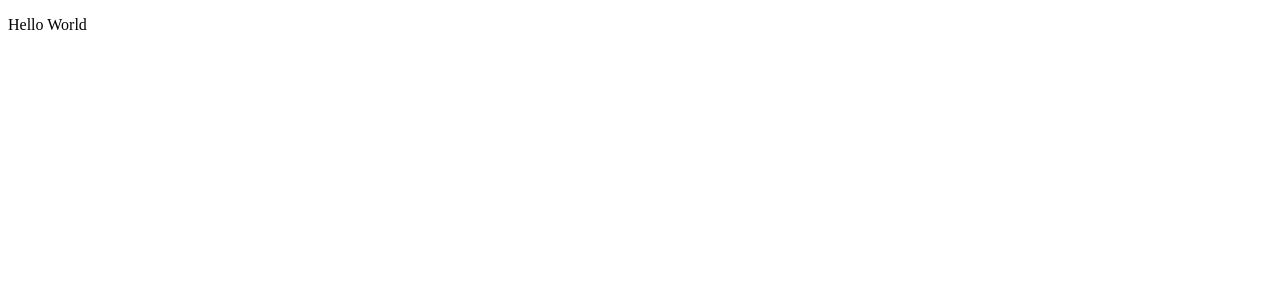
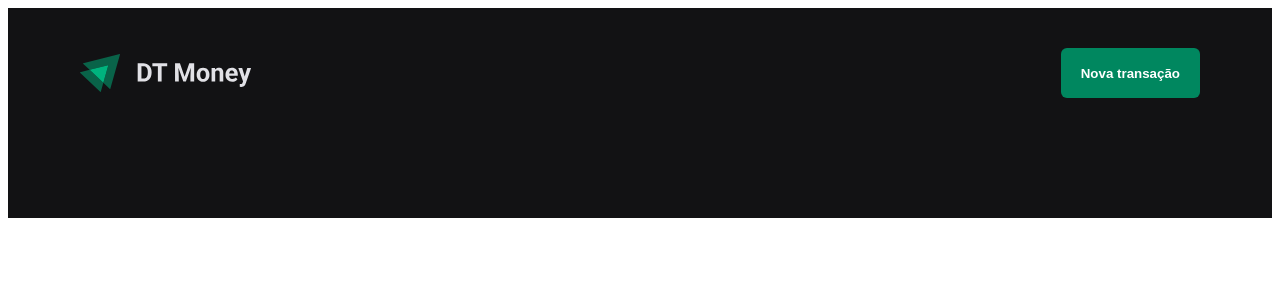
Before and after one commit to henriqueholz/DTMoney, a React (Vite) app: page / in a window 1280 px wide. Shown: the top 300 px of the page. Built offline with nearby package versions, Linux system fonts and the light colour scheme.

Commit message:
Creating header component

```diff
--- a/src/App.tsx
+++ b/src/App.tsx
@@ -1,12 +1,11 @@
 import { ThemeProvider } from "styled-components"
+import { Transactions } from "./pages/Transactions"
 import { defaultTheme } from "./styles/themes/default"
 
 export function App() {
   return (
     <ThemeProvider theme={defaultTheme}>
-      <p>
-        Hello World
-      </p>
+      <Transactions />
     </ThemeProvider>
   )
 }
--- /dev/null
+++ b/src/components/Header/index.tsx
@@ -0,0 +1,15 @@
+import { HeaderContainer, HeaderContent, NewTransactionButton } from "./styles";
+
+import logoImg from "../../assets/logo.svg"
+
+export function Header() {
+  return (
+    <HeaderContainer>
+      <HeaderContent>
+        <img src={logoImg} alt="" />
+
+        <NewTransactionButton>Nova transação</NewTransactionButton>
+      </HeaderContent>
+    </HeaderContainer>
+  );
+}
--- /dev/null
+++ b/src/components/Header/styles.ts
@@ -0,0 +1,31 @@
+import styled from "styled-components";
+
+export const HeaderContainer = styled.header`
+  background: ${props => props.theme["gray-900"]};
+  padding: 2.5rem 0 7.5rem;
+`;
+
+export const HeaderContent = styled.div`
+  width: 100%;
+  max-width: 1120px;
+  margin: 0 auto;
+  padding: 0 1.5rem;
+  display: flex;
+  justify-content: space-between;
+  align-items: center;
+`;
+
+export const NewTransactionButton = styled.button`
+  height: 50px;
+  border: 0;
+  background: ${props => props.theme["green-500"]};
+  color: ${props => props.theme["white"]};
+  font-weight: bold;
+  padding: 0 1.25rem;
+  border-radius: 6px;
+  cursor: pointer;
+  &:hover {
+    background: ${props => props.theme["green-700"]};
+    transition: background-color 0.2s;
+  }
+`;
--- /dev/null
+++ b/src/pages/Transactions/index.tsx
@@ -0,0 +1,9 @@
+import { Header } from "../../components/Header";
+
+export function Transactions() {
+  return (
+    <div>
+      <Header />
+    </div>
+  );
+}
```
Also changed, not shown: tsconfig.json (+14 -4 lines), src/assets/logo.svg (added), src/pages/Transactions/styles.ts (added).
